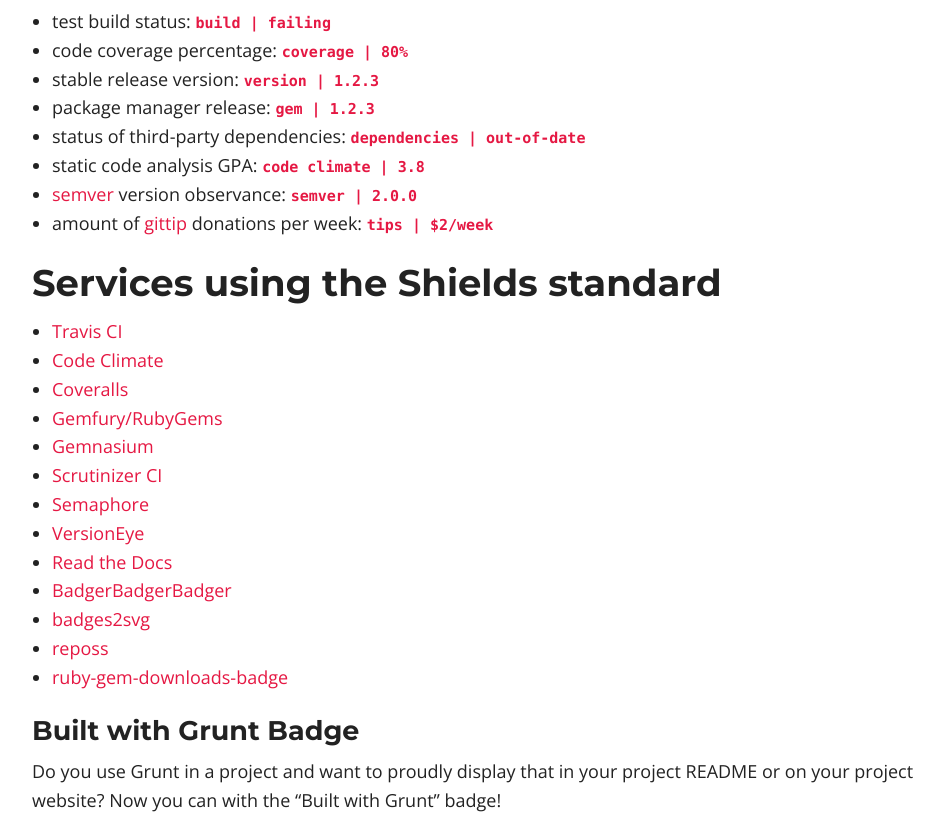
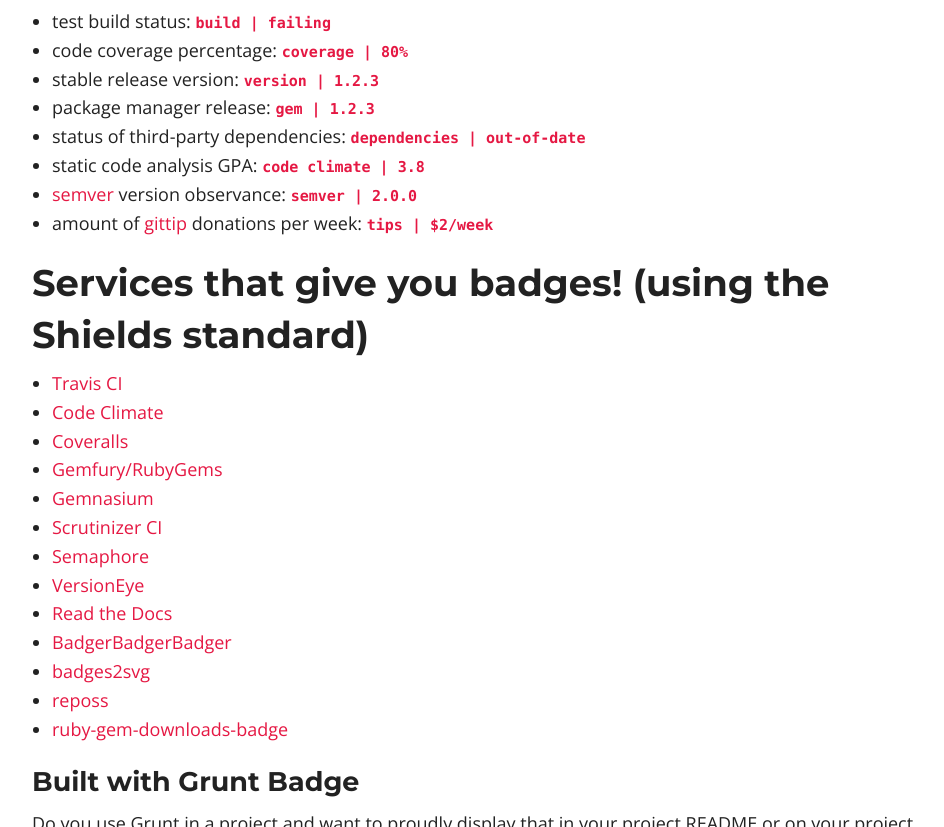
Before and after one commit to roachhd/notepad, a Jekyll site: the page built from _posts/2014-11-28-get-your-badge-on.md, in a window 1280 px wide and 900 px high, scrolled down 728 px, cut to the strip 0-827 px from the top of the window. Shown: the whole strip, without its empty margins (158-1102 px from the left). Built offline with Jekyll 4.4.1, drawn with Linux system fonts in a browser that asks for light colours; nearby versions of some CDN libraries; comment, search, counter and statistics services are not loaded.

Commit message:
Update 2014-11-28-get-your-badge-on.md

```diff
--- a/_posts/2014-11-28-get-your-badge-on.md
+++ b/_posts/2014-11-28-get-your-badge-on.md
@@ -20,7 +20,7 @@
 - amount of [gittip](http://gittip.com) donations per week: `tips | $2/week`
 
 
-## Services using the Shields standard
+## Services that give you badges! (using the Shields standard)
 - [Travis CI](https://github.com/travis-ci/travis-ci/issues/630#issuecomment-38054967)
 - [Code Climate](https://codeclimate.com/changelog/510d4fde56b102523a0004bf)
 - [Coveralls](https://coveralls.io/r/kaize/nastachku)
```
